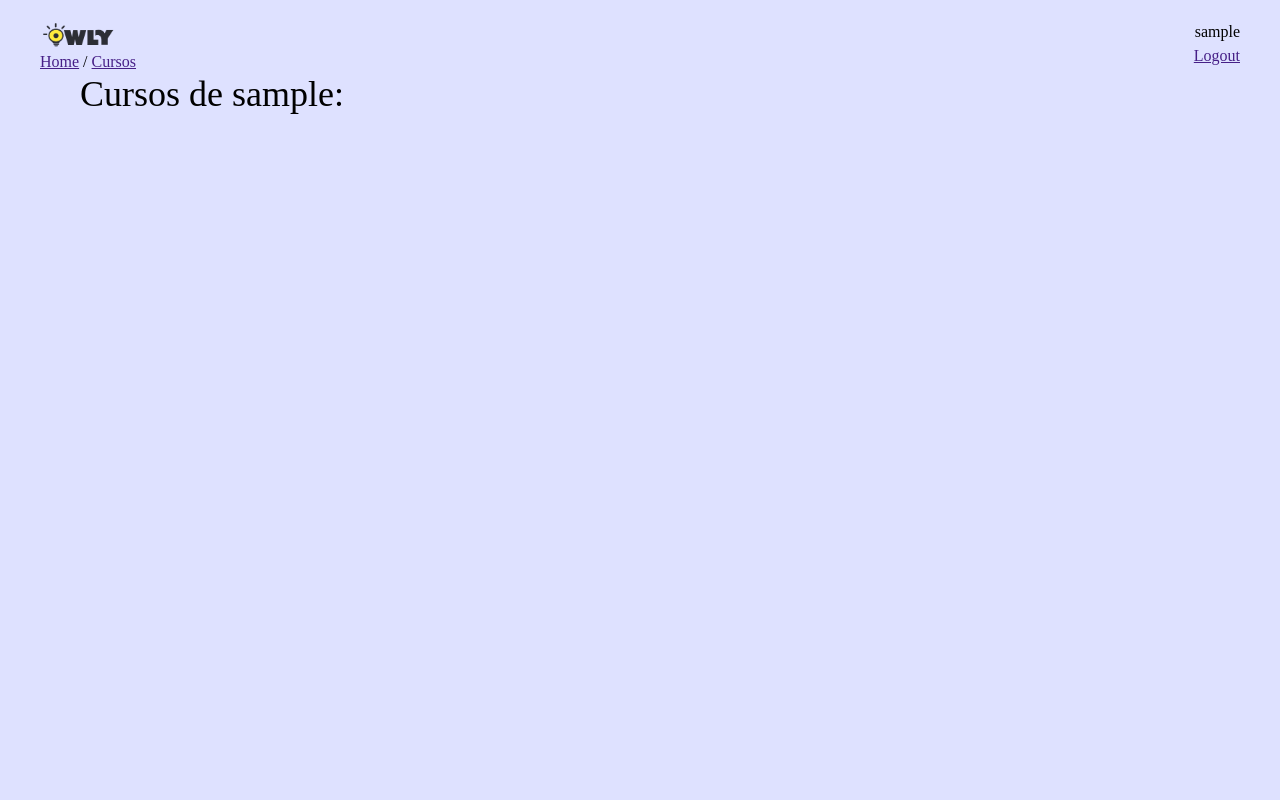
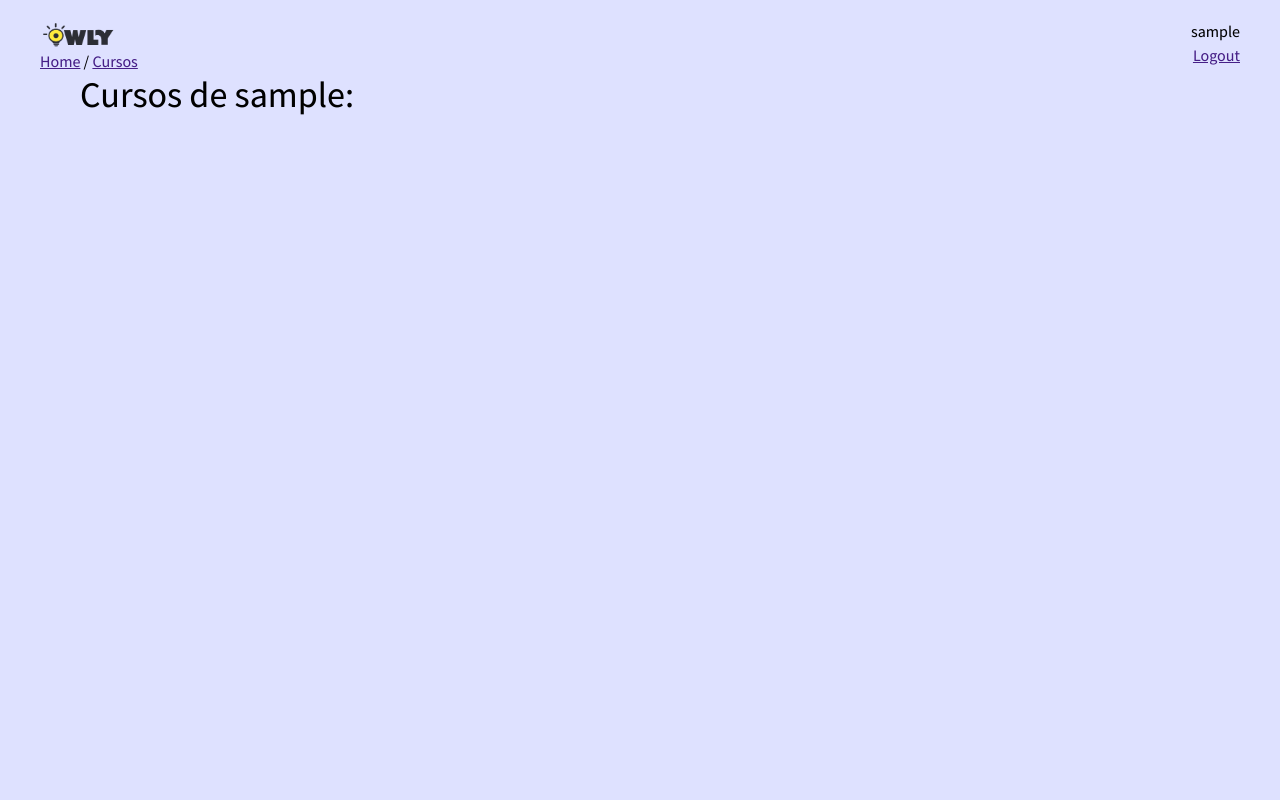
Before and after one commit to g-alpi/classVRroom, a Django app: page /dashboard/ in a window 1280 px wide. Run offline with Django 3.2, Linux system fonts and the light colour scheme; the visitor is signed in with stand-in values (Sample User, id 1); data that the repository does not hold is empty; some libraries are stand-ins or nearby versions.

Commit message:
update fonts

```diff
--- a/ietimoodle/static/styles.css
+++ b/ietimoodle/static/styles.css
@@ -1,7 +1,7 @@
 body {
     background-color: #dee1ff;
-    font-family: 'Assitant';
+    font-family: 'Assistant', sans-serif;
 }
-button {
-    font-family: 'Roboto';
+button,input[type='submit'] {
+    font-family: 'Roboto', sans-serif;
 }
--- a/ietimoodle/templates/header.html
+++ b/ietimoodle/templates/header.html
@@ -14,6 +14,15 @@
     <title>{{title}}</title>
     <script src="https://cdn.tailwindcss.com"></script>
     {% load static %}
+    <!-- import fuente Roboto -->
+    <link rel="preconnect" href="https://fonts.googleapis.com">
+    <link rel="preconnect" href="https://fonts.gstatic.com" crossorigin>
+    <link href="https://fonts.googleapis.com/css2?family=Roboto:wght@300&display=swap" rel="stylesheet">
+    <!-- import funete Assistant -->
+    <link rel="preconnect" href="https://fonts.googleapis.com">
+    <link rel="preconnect" href="https://fonts.gstatic.com" crossorigin>
+    <link href="https://fonts.googleapis.com/css2?family=Assistant:wght@500&family=Roboto:wght@300&display=swap" rel="stylesheet">
+
     <link rel="stylesheet" href="{% static 'styles.css' %}">
 </head>
 <body>
```
